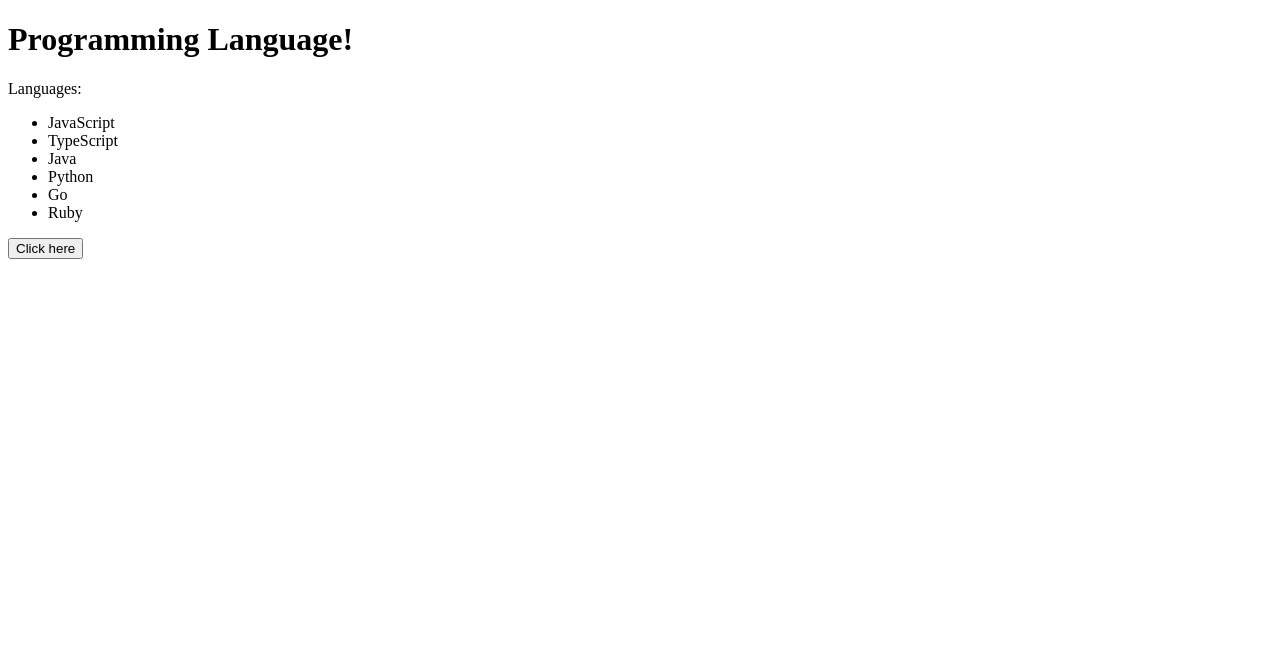
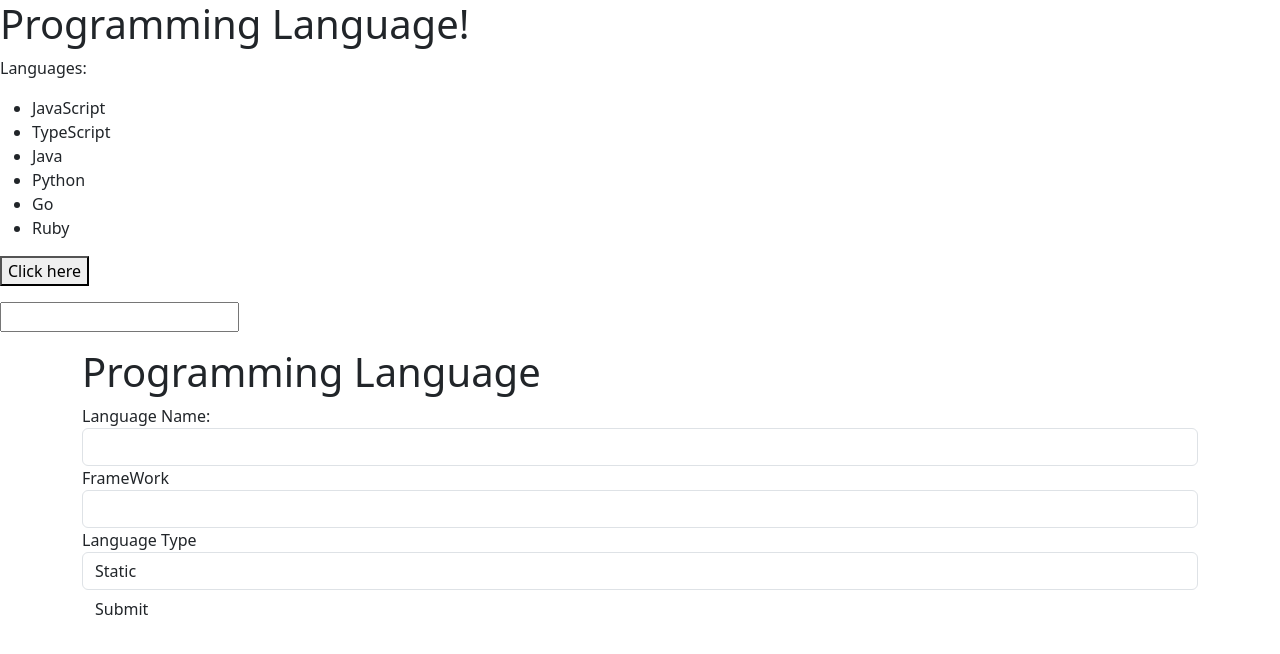
Before and after one commit to SekiguchiKai/LearnAngular2, an Angular app: page / in a window 1280 px wide. Shown: the top 654 px of the page. Built offline with nearby package versions, Linux system fonts and the light colour scheme.

Commit message:
formを追加

```diff
--- a/package.json
+++ b/package.json
@@ -21,6 +21,7 @@
     "@angular/platform-browser": "^2.3.1",
     "@angular/platform-browser-dynamic": "^2.3.1",
     "@angular/router": "^3.3.1",
+    "bootstrap": "^3.3.7",
     "core-js": "^2.4.1",
     "rxjs": "^5.0.1",
     "ts-helpers": "^1.1.1",
--- a/src/app/app.component.html
+++ b/src/app/app.component.html
@@ -1,3 +1,14 @@
-<h1>
-  {{title}}
-</h1>
+<h1>{{title}}</h1>
+<p>Languages: </p>
+<ul>
+  <li *ngFor="let lang of languages">
+    {{lang.name}}
+  </li>
+</ul>
+
+<button (click)="onClick()">Click here</button>
+<p>{{message}}</p>
+
+<input #box (keyup)="onKey(box.value)">
+<p>{{box.value}}</p>
+<lang-form></lang-form>
--- a/src/app/app.component.ts
+++ b/src/app/app.component.ts
@@ -1,26 +1,17 @@
 import { Component } from '@angular/core';
 
-import { Language } from './lamguage';
+import { Language } from './language';
+
+
 
 @Component({
   selector: 'app-root',
-  template: `
-  <h1>{{title}}</h1>
-  <p>Languages: </p>
-  <ul>
-    <li *ngFor="let lang of langs">
-    {{lang.name}}
-    </li>
-  </ul>
-
-<button (click)="onClick()">Click here</button>
-  <p>{{message}}</p>
-  `
+  templateUrl: './app.component.html'
 })
 export class AppComponent {
   title = 'Programming Language!';
 
-  langs = [
+  languages = [
     new Language('JavaScript', 'Dynamic'),
     new Language('TypeScript', 'Static'),
     new Language('Java', 'Static'),
@@ -30,9 +21,14 @@ export class AppComponent {
   ];
 
   message = '';
+  values = '';
 
   onClick() {
     this.message = 'Clicked';
   }
 
+  onKey(value: string) {
+    this.values += value + '|';
+  }
+
 }
--- a/src/app/app.module.ts
+++ b/src/app/app.module.ts
@@ -4,10 +4,14 @@ import { FormsModule } from '@angular/forms';
 import { HttpModule } from '@angular/http';
 
 import { AppComponent } from './app.component';
+import { LangFormComponent } from './lang-form.component';
+
+
 
 @NgModule({
   declarations: [
-    AppComponent
+    AppComponent,
+    LangFormComponent
   ],
   imports: [
     BrowserModule,
--- /dev/null
+++ b/src/app/lang-form.component.html
@@ -0,0 +1,21 @@
+<div class="container">
+    <h1>Programming Language</h1>
+    <form>
+        <div class="form-group">
+            <label for="name">Language Name:</label>
+            <input type="text" class="form-control" id="name" required>
+        </div>
+        <div class="form-group">
+            <label for="frameWork"> FrameWork </label>
+            <input type="text" class="form-control" id="frameWork">
+        </div>
+        <div class="form-group">
+            <label for="type">Language Type</label>
+            <select class="form-control" id="type" required>
+                <option *ngFor="let type of types" [value]="type">{{type}}</option>
+            </select>
+        </div>
+        <button type="submit" class="btn btn-default">Submit</button>
+
+    </form>
+</div>
--- /dev/null
+++ b/src/app/lang-form.component.ts
@@ -0,0 +1,17 @@
+import { Component } from '@angular/core';
+import { Lang } from './lang';
+
+@Component({
+    selector: 'lang-form',
+    templateUrl: './lang-form.component.html',
+    styleUrls: ['./app.component.css']
+})
+export class LangFormComponent {
+    types = ['Static', 'Dynamic'];
+    model = new Lang(1, 'Java', this.types[0], 'Spring');
+    sumitted = false;
+    onsubmit() { this.sumitted = true; }
+
+    // これは後で消す
+    get diagnostic() { return JSON.stringify(this.model); }
+}
--- /dev/null
+++ b/src/app/lang.ts
@@ -0,0 +1,8 @@
+export class Lang {
+    constructor(
+        public id: number,
+        public name: string,
+        public type: string,
+        public frameWork?: string
+    ) { }
+}
--- a/src/index.html
+++ b/src/index.html
@@ -1,5 +1,6 @@
 <!doctype html>
 <html>
+
 <head>
   <meta charset="utf-8">
   <title>Practice</title>
@@ -7,8 +8,11 @@
 
   <meta name="viewport" content="width=device-width, initial-scale=1">
   <link rel="icon" type="image/x-icon" href="favicon.ico">
+  <link rel="stylesheet" href="node_modules/bootstrap/dist/css/bootstrap.min.css">
 </head>
+
 <body>
   <app-root>Loading...</app-root>
 </body>
+
 </html>
```
Also changed, not shown: src/app/language.ts (renamed from src/app/lamguage.ts).
